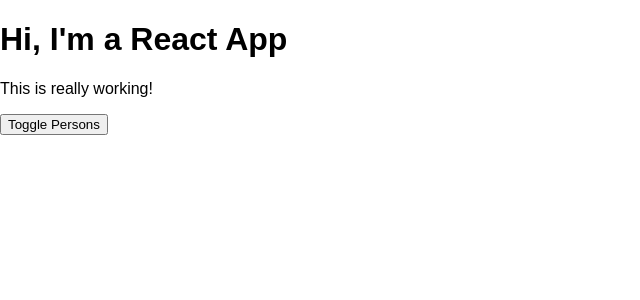
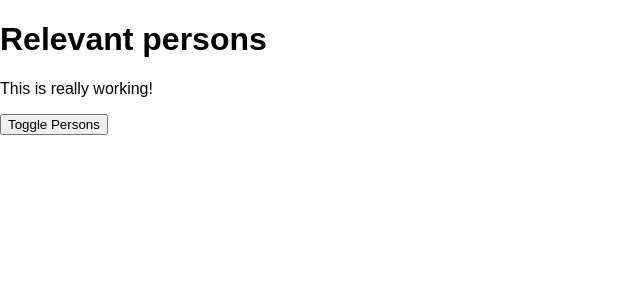
Before and after one commit to eduFDiaz/react-complete-guide, a React app: page / in a window 1280 px wide. Shown: the top 300 px of the page, without its empty margins (0-640 px from the left). Built offline with nearby package versions, Linux system fonts and the light colour scheme.

Commit message:
081 Comparing Stateless and Stateful components

```diff
--- a/src/components/Cockpit/Cockpit.js
+++ b/src/components/Cockpit/Cockpit.js
@@ -1,4 +1,4 @@
-import React, {Component} from 'react';
+import React from 'react';
 import classes from './Cockpit.css';
 
 const cockpit = (props) => {
@@ -19,7 +19,7 @@
 
     return (
         <div className={classes.Cockpit}>
-            <h1>Hi, I'm a React App</h1>
+            <h1>{props.appTitle}</h1>
             <p className={assignedClasses.join(" ")}>This is really working!</p>
             <button
             className={btnClass}
--- a/src/components/Persons/Persons.js
+++ b/src/components/Persons/Persons.js
@@ -1,4 +1,4 @@
-import React, {Component} from 'react';
+import React from 'react';
 import Person from './Person/Person';
 
 const persons = (props) => props.persons.map((person, index) => {
--- a/src/containers/App.js
+++ b/src/containers/App.js
@@ -59,6 +59,7 @@
     return (
       <div className={classes.App}>
         <Cockpit
+            appTitle={this.props.title}
             showPersons={this.state.showPersons}
             persons={this.state.persons}
             clicked={this.togglePersonsHandler}
--- a/src/index.js
+++ b/src/index.js
@@ -4,7 +4,7 @@
 import App from './containers/App';
 import * as serviceWorker from './serviceWorker';
 
-ReactDOM.render(<App />, document.getElementById('root'));
+ReactDOM.render(<App title="Relevant persons" />, document.getElementById('root'));
 
 // If you want your app to work offline and load faster, you can change
 // unregister() to register() below. Note this comes with some pitfalls.
```
